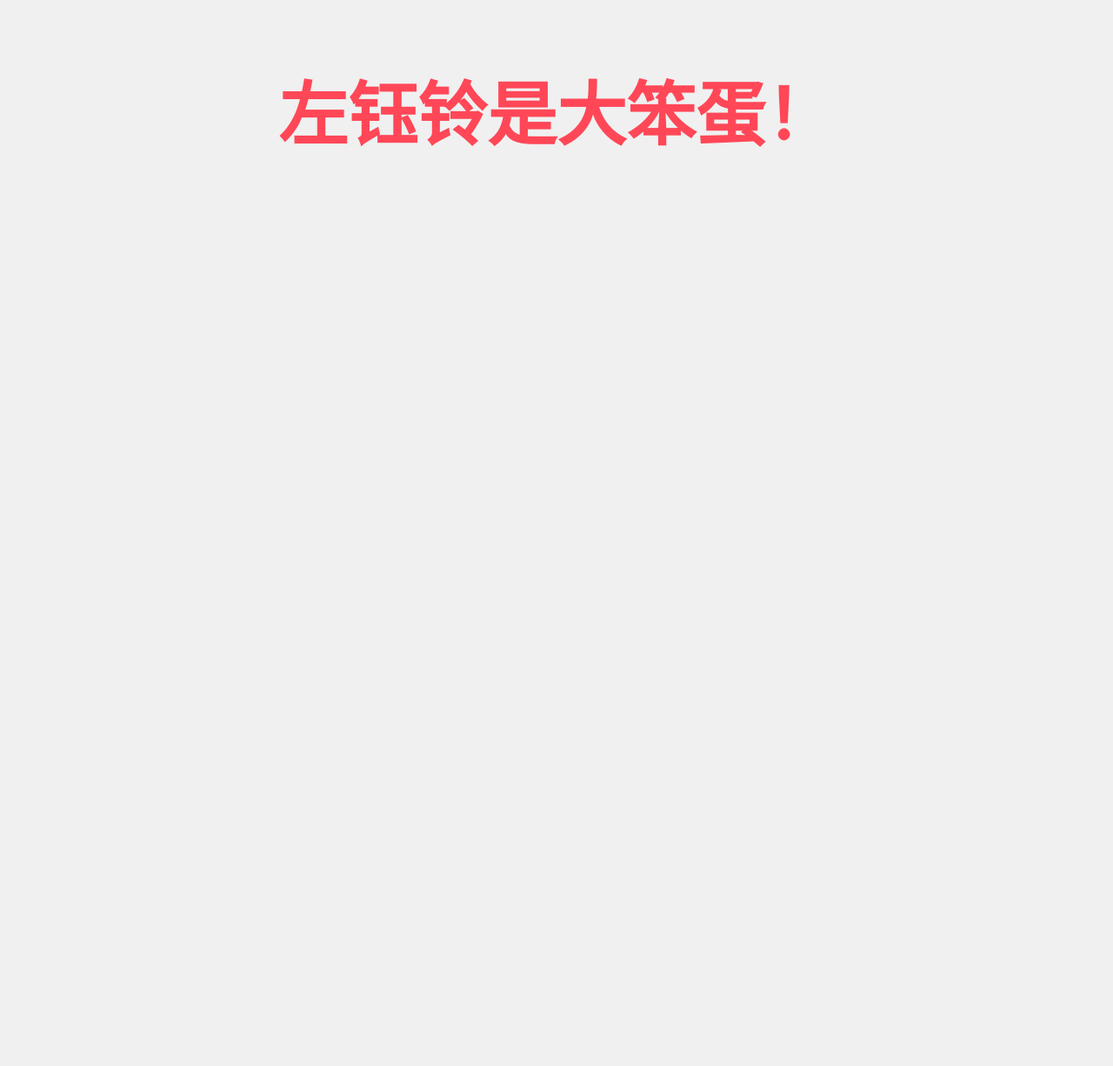
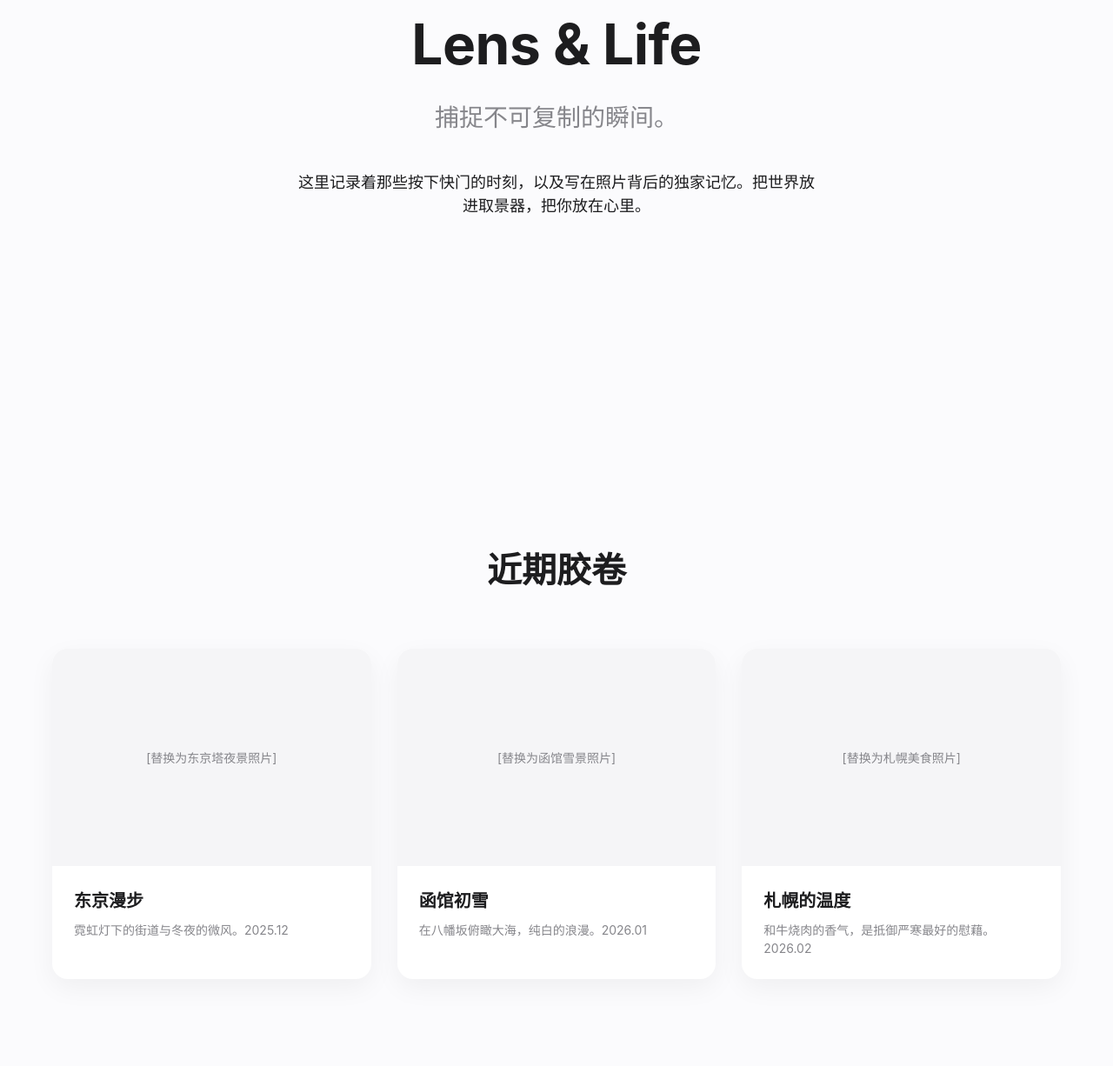
Before and after one commit to sgyr040615/-, a plain HTML site: page index.html in a window 1280 px wide. Shown: the part 274-1500 px from the top of the page at 87% size. Before the commit the page ends 800 px from the top, so only its background shows below. Drawn offline with Linux system fonts and the light colour scheme.

Commit message:
Update index.html

```diff
--- a/index.html
+++ b/index.html
@@ -2,23 +2,180 @@
 <html lang="zh-CN">
 <head>
     <meta charset="UTF-8">
-    <title>重大宣布</title>
+    <meta name="viewport" content="width=device-width, initial-scale=1.0">
+    <title>左钰铃是大笨蛋 - 摄影与日记</title>
     <style>
+        /* 1. 基础重置与 Apple 专属字体栈 */
+        * {
+            margin: 0;
+            padding: 0;
+            box-sizing: border-box;
+        }
         body {
+            /* 自动调用苹果 SF 字体，非苹果设备调用备用现代字体 */
+            font-family: -apple-system, BlinkMacSystemFont, "Helvetica Neue", "PingFang SC", "Microsoft YaHei", sans-serif;
+            background-color: #fbfbfd; /* 苹果经典的极浅灰背景 */
+            color: #1d1d1f; /* 柔和的深色，不是纯黑 */
+            line-height: 1.5;
+            -webkit-font-smoothing: antialiased; /* 让字体更平滑 */
+        }
+
+        /* 2. 毛玻璃特效导航栏 */
+        nav {
+            position: fixed;
+            top: 0;
+            width: 100%;
+            height: 48px;
+            background: rgba(251, 251, 253, 0.8);
+            backdrop-filter: blur(20px); /* 核心特效：背景模糊 */
+            -webkit-backdrop-filter: blur(20px);
+            border-bottom: 1px solid rgba(0, 0, 0, 0.05);
             display: flex;
             justify-content: center;
             align-items: center;
+            z-index: 1000;
+        }
+        nav a {
+            text-decoration: none;
+            color: #1d1d1f;
+            font-size: 12px;
+            font-weight: 400;
+            letter-spacing: 1px;
+            margin: 0 20px;
+            opacity: 0.8;
+            transition: opacity 0.3s ease;
+        }
+        nav a:hover {
+            opacity: 1;
+        }
+
+        /* 3. 巨幕展示区 (Hero Section) */
+        .hero {
             height: 100vh;
-            background-color: #f0f0f0;
-            margin: 0;
+            display: flex;
+            flex-direction: column;
+            justify-content: center;
+            align-items: center;
+            text-align: center;
+            padding: 0 20px;
         }
-        h1 {
-            font-size: 5rem;
-            color: #ff4757;
+        .hero h1 {
+            font-size: 64px;
+            font-weight: 700;
+            letter-spacing: -0.5px;
+            margin-bottom: 15px;
+        }
+        .hero h2 {
+            font-size: 28px;
+            font-weight: 400;
+            color: #86868b; /* 苹果经典的次级灰色 */
+            margin-bottom: 40px;
+        }
+        .hero p {
+            font-size: 18px;
+            font-weight: 400;
+            max-width: 600px;
+            color: #1d1d1f;
+        }
+
+        /* 4. 摄影作品网格 (Gallery Grid) */
+        .gallery-section {
+            padding: 100px 20px;
+            max-width: 1200px;
+            margin: 0 auto;
+        }
+        .section-title {
+            text-align: center;
+            font-size: 40px;
+            font-weight: 600;
+            margin-bottom: 60px;
+        }
+        .grid {
+            display: grid;
+            grid-template-columns: repeat(auto-fit, minmax(300px, 1fr));
+            gap: 30px;
+        }
+        .card {
+            background: #fff;
+            border-radius: 18px; /* 经典的圆角 */
+            overflow: hidden;
+            box-shadow: 0 10px 30px rgba(0,0,0,0.05); /* 极柔和的阴影 */
+            transition: transform 0.3s ease, box-shadow 0.3s ease;
+        }
+        .card:hover {
+            transform: translateY(-5px);
+            box-shadow: 0 20px 40px rgba(0,0,0,0.08);
+        }
+        .card-img {
+            width: 100%;
+            height: 250px;
+            background-color: #f5f5f7;
+            /* 这里用纯色代替你的照片，实际使用时换成 <img> 标签 */
+            display: flex;
+            justify-content: center;
+            align-items: center;
+            color: #86868b;
+            font-size: 14px;
+        }
+        .card-content {
+            padding: 25px;
+        }
+        .card-content h3 {
+            font-size: 20px;
+            margin-bottom: 8px;
+        }
+        .card-content p {
+            font-size: 14px;
+            color: #86868b;
         }
     </style>
 </head>
 <body>
-    <h1>左钰铃是大笨蛋！</h1>
+
+    <!-- 导航栏 -->
+    <nav>
+        <a href="#">首页</a>
+        <a href="#">摄影日记</a>
+        <a href="#">关于我们</a>
+    </nav>
+
+    <!-- 巨幕区 -->
+    <section class="hero">
+        <h1>Lens & Life</h1>
+        <h2>捕捉不可复制的瞬间。</h2>
+        <p>这里记录着那些按下快门的时刻，以及写在照片背后的独家记忆。把世界放进取景器，把你放在心里。</p>
+    </section>
+
+    <!-- 图文网格区 -->
+    <section class="gallery-section">
+        <h2 class="section-title">近期胶卷</h2>
+        <div class="grid">
+            <!-- 卡片 1 -->
+            <div class="card">
+                <div class="card-img">[替换为东京塔夜景照片]</div>
+                <div class="card-content">
+                    <h3>东京漫步</h3>
+                    <p>霓虹灯下的街道与冬夜的微风。2025.12</p>
+                </div>
+            </div>
+            <!-- 卡片 2 -->
+            <div class="card">
+                <div class="card-img">[替换为函馆雪景照片]</div>
+                <div class="card-content">
+                    <h3>函馆初雪</h3>
+                    <p>在八幡坂俯瞰大海，纯白的浪漫。2026.01</p>
+                </div>
+            </div>
+            <!-- 卡片 3 -->
+            <div class="card">
+                <div class="card-img">[替换为札幌美食照片]</div>
+                <div class="card-content">
+                    <h3>札幌的温度</h3>
+                    <p>和牛烧肉的香气，是抵御严寒最好的慰藉。2026.02</p>
+                </div>
+            </div>
+        </div>
+    </section>
+
 </body>
 </html>
```
